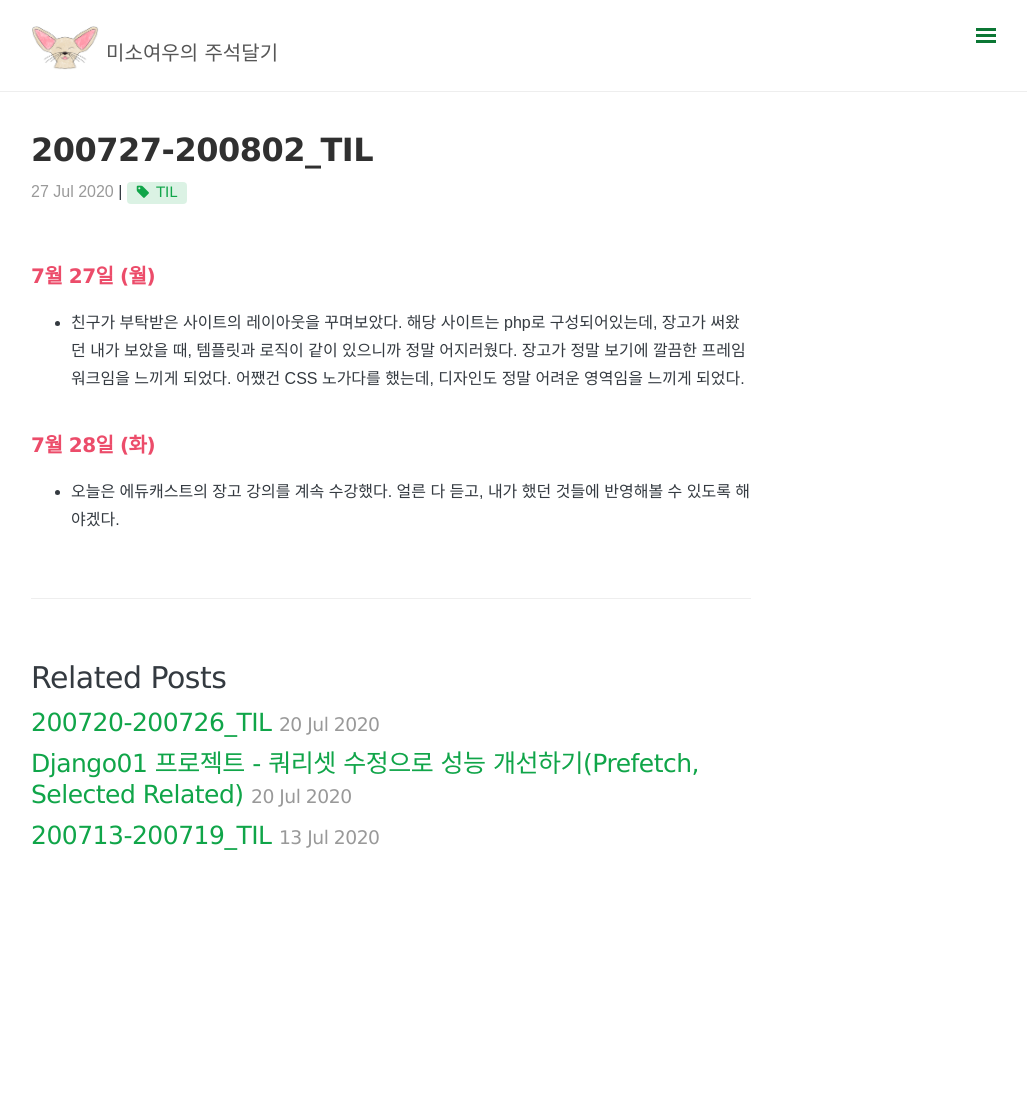
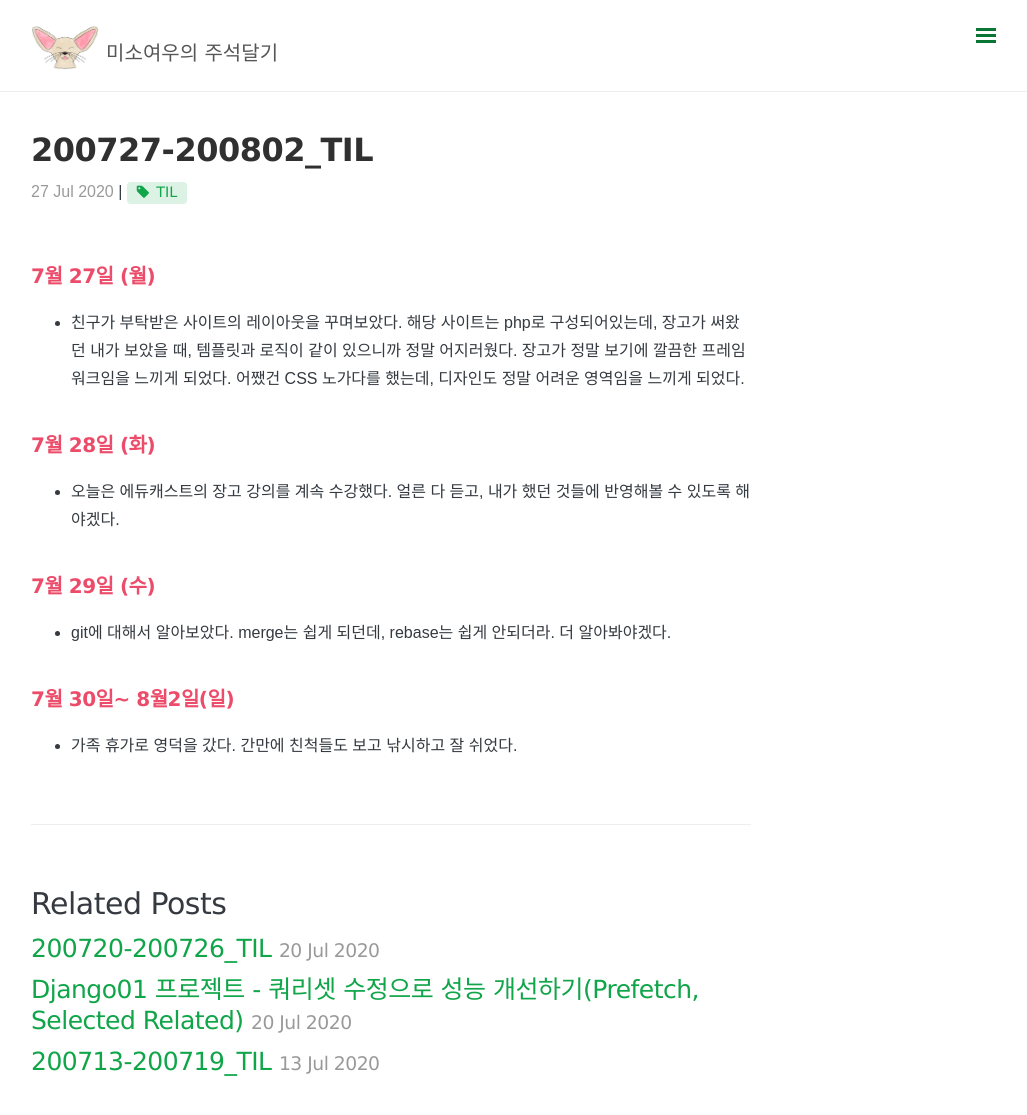
Before and after one commit to somefood/somefood.github.io, a Jekyll site: the page built from _posts/Today I Learned/2020-07-27-08-02-TIL.md, in a window 1280 px wide and 1138 px high. Shown: the top 1115 px of the window, without its empty margins (249-1276 px from the left). Built offline with Jekyll 4.4.1, drawn with Linux system fonts in a browser that asks for light colours; nearby versions of some CDN libraries; comment, search, counter and statistics services are not loaded.

Commit message:
수정: TIL 내용 추가

```diff
--- a/_posts/Today I Learned/2020-07-27-08-02-TIL.md
+++ b/_posts/Today I Learned/2020-07-27-08-02-TIL.md
@@ -12,3 +12,10 @@ comments: true
 
 ## 7월 28일 (화)
 - 오늘은 에듀캐스트의 장고 강의를 계속 수강했다. 얼른 다 듣고, 내가 했던 것들에 반영해볼 수 있도록 해야겠다.
+
+
+## 7월 29일 (수)
+- git에 대해서 알아보았다. merge는 쉽게 되던데, rebase는 쉽게 안되더라. 더 알아봐야겠다.
+
+## 7월 30일~ 8월2일(일)
+- 가족 휴가로 영덕을 갔다. 간만에 친척들도 보고 낚시하고 잘 쉬었다.
```
